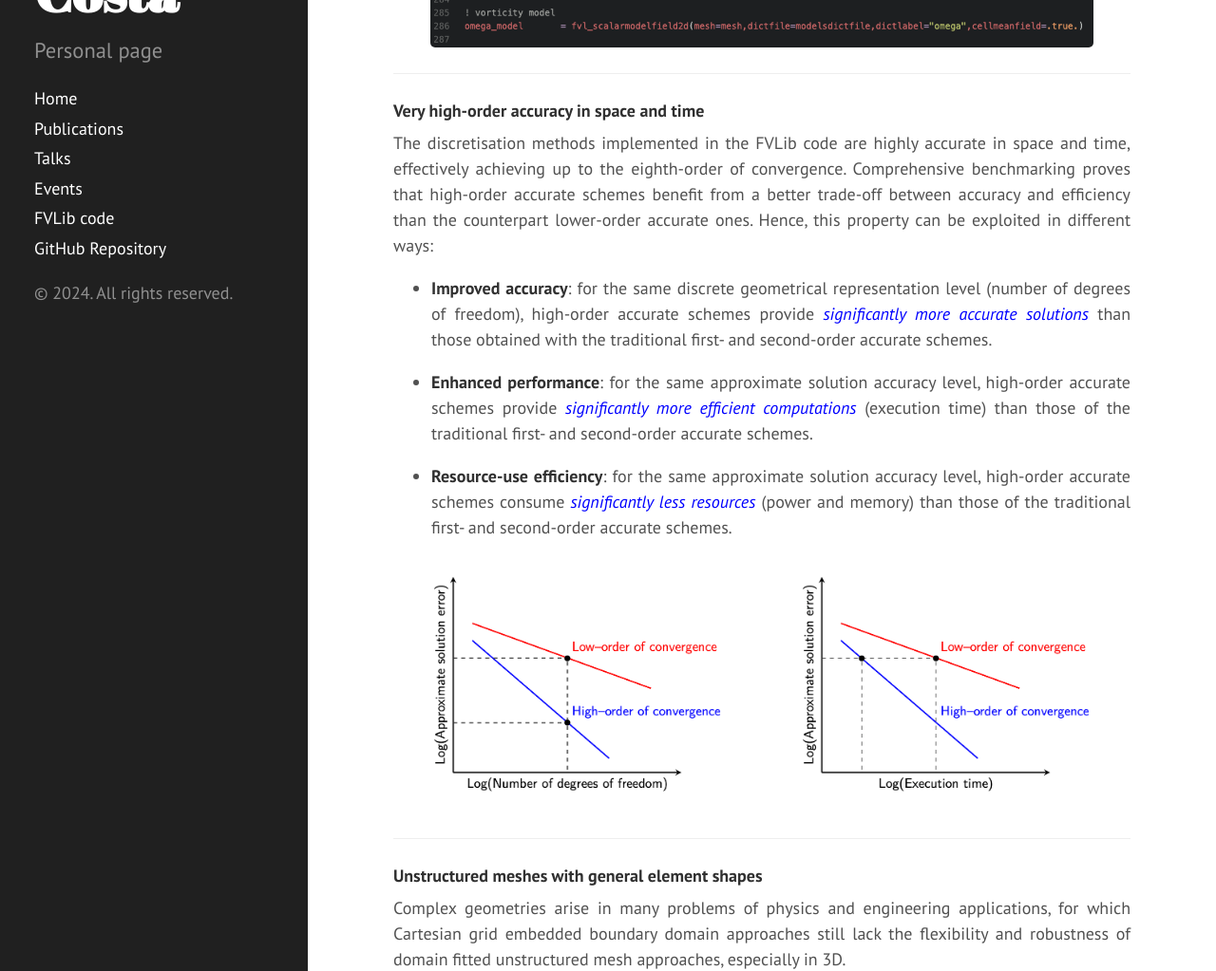
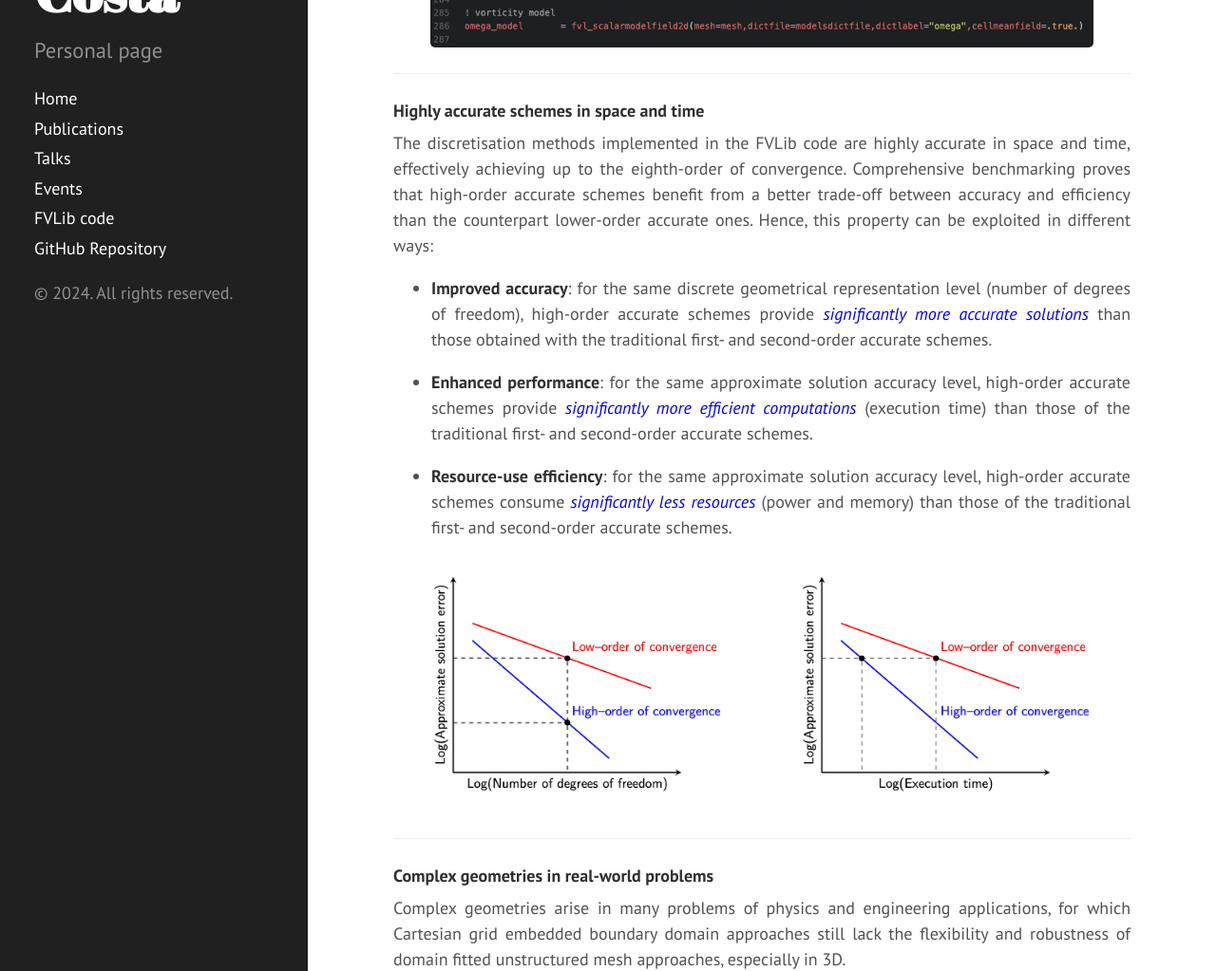
Before and after one commit to ricardodpcosta/ricardodpcosta.github.io, a Jekyll site: the page built from fvlib.md, in a window 1280 px wide and 1400 px high, scrolled down 678 px. Shown: the part 155-1178 px from the top of the window at 95% size. Built offline with Jekyll 4.4.1, drawn with Linux system fonts in a browser that asks for light colours; Markdown is read by kramdown in place of the engine named in the settings.

Commit message:
Update fvlib.md

```diff
--- a/fvlib.md
+++ b/fvlib.md
@@ -27,7 +27,7 @@ The FVLib code is programmed in modern Fortran (2003/2008 standards) with an obj
 
 ---
 
-#### **Very high-order accuracy in space and time**
+#### **Highly accurate schemes in space and time**
 
 The discretisation methods implemented in the FVLib code are highly accurate in space and time, effectively achieving up to the eighth-order of convergence. Comprehensive benchmarking proves that high-order accurate schemes benefit from a better trade-off between accuracy and efficiency than the counterpart lower-order accurate ones. Hence, this property can be exploited in different ways:
 
@@ -50,7 +50,7 @@ The discretisation methods implemented in the FVLib code are highly accurate in
 
 ---
 
-#### **Unstructured meshes with general element shapes**
+#### **Complex geometries in real-world problems**
 
 Complex geometries arise in many problems of physics and engineering applications, for which Cartesian grid embedded boundary domain approaches still lack the flexibility and robustness of domain fitted unstructured mesh approaches, especially in 3D.
 
```
